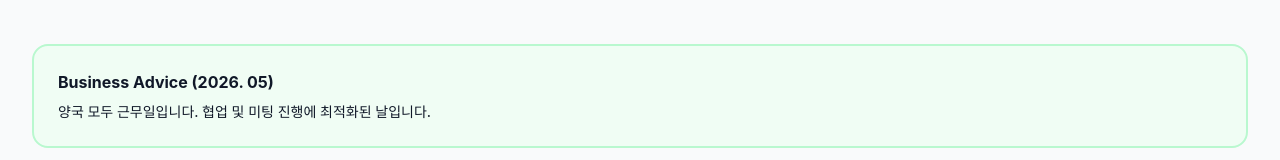
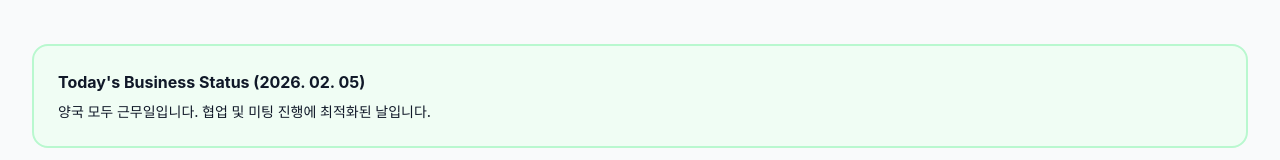
Before and after one commit to 2daKaizen-gun/jp-kr-schedule-bridge, a Next.js app: page / in a window 1280 px wide. Shown: the part 1482-1642 px from the top of the page. Built offline with nearby package versions, Linux system fonts and the light colour scheme; no server answers.

Commit message:
feat: fix Business Advice to today's date

```diff
--- a/src/components/ScheduleDashboard.tsx
+++ b/src/components/ScheduleDashboard.tsx
@@ -54,7 +54,10 @@ export default function ScheduleDashboard({
 
   // 현재 달 기준 추천 일정 및 조언
   const recommendedDays = useMemo(() => getRecommendedMeetingDays(krHolidays, jpHolidays).filter(d => isSameMonth(new Date(d.date), viewMonth)), [krHolidays, jpHolidays, viewMonth]);
-  const advice = useMemo(() => analyzeBusinessDay(format(viewMonth, "yyyy-MM-dd"), krHolidays, jpHolidays), [viewMonth, krHolidays, jpHolidays]);
+  const advice = useMemo(() =>
+    analyzeBusinessDay(format(new Date(), "yyyy-MM-dd"), krHolidays, jpHolidays),
+    [krHolidays, jpHolidays]
+  );
 
   // 월 이동 핸들러
   const goPrev = () => setViewMonth(subMonths(viewMonth,1));
@@ -166,7 +169,7 @@ export default function ScheduleDashboard({
 
       {/* 추천 일정 및 비즈니스 조언 */}
       <section className="mt-10 p-8 bg-white rounded-3xl shadow-sm border border-green-100">
-        <h3 className="text-xl font-bold text-green-800 mb-6">Best Collaboration Days(Next 2 Weeks)</h3>
+        <h3 className="text-xl font-bold text-green-800 mb-6">Best Collaboration Days (Next 2 Weeks)</h3>
         <div className="grid grid-cols-1 md:grid-cols-3 gap-4">
           {recommendedDays.map((item, idx) => (
             <div key={idx} className="p-4 rounded-2xl bg-green-50 border border-green-200">
@@ -178,7 +181,9 @@ export default function ScheduleDashboard({
       </section>
 
       <section className={`p-6 rounded-2xl border-2 bg-opacity-50 ${advice.status === 'jp-only' ? 'bg-blue-50 border-blue-200' : 'bg-green-50 border-green-200'}`}>
-        <h3 className="font-bold mb-2">Business Advice ({format(viewMonth, "yyyy. MM")})</h3>
+        <h3 className="font-bold mb-2">
+          Today&apos;s Business Status ({format(new Date(), "yyyy. MM. dd")})
+        </h3>
         <p className="text-sm font-medium">{advice.message}</p>
       </section>
     </div>
```
